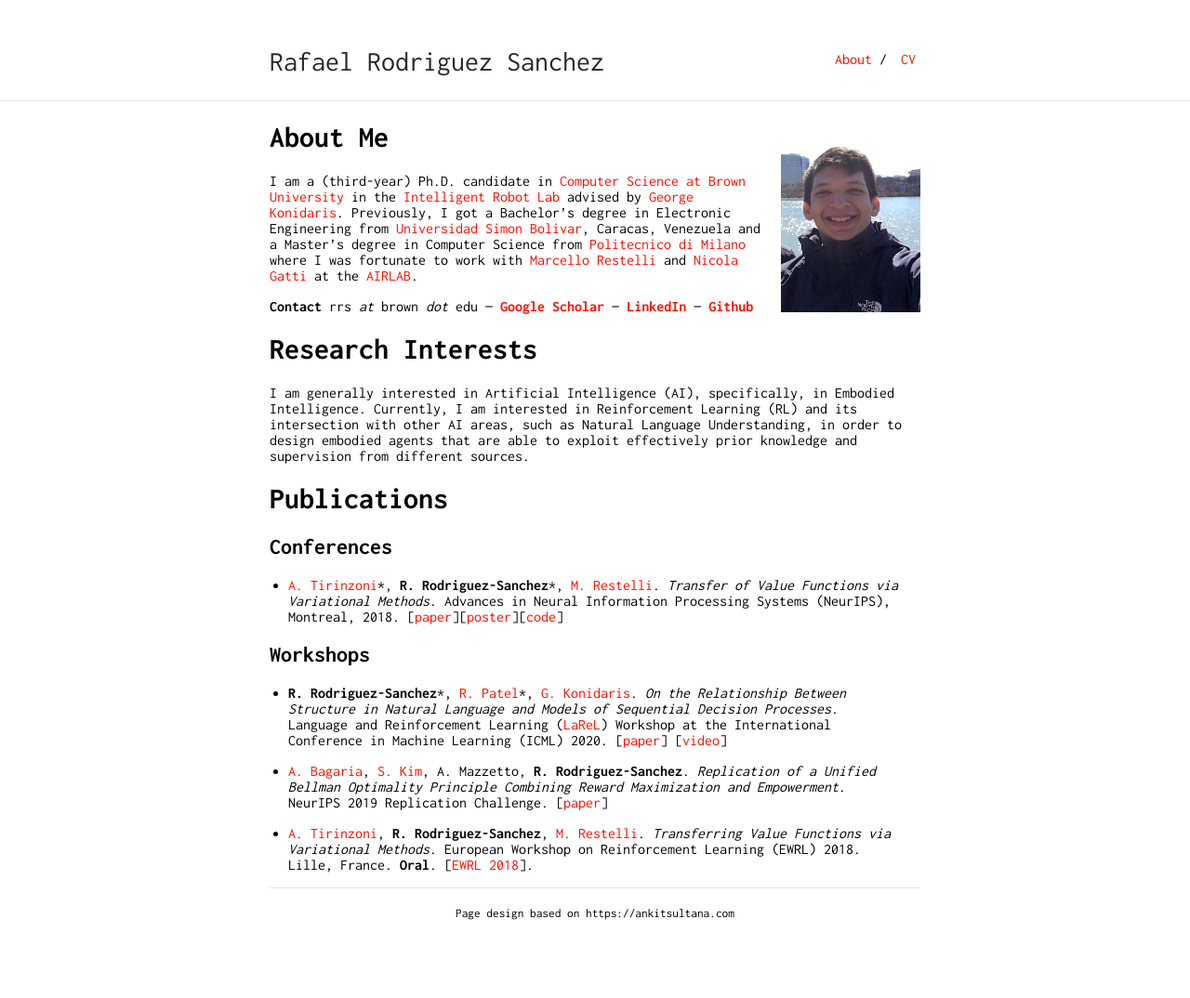
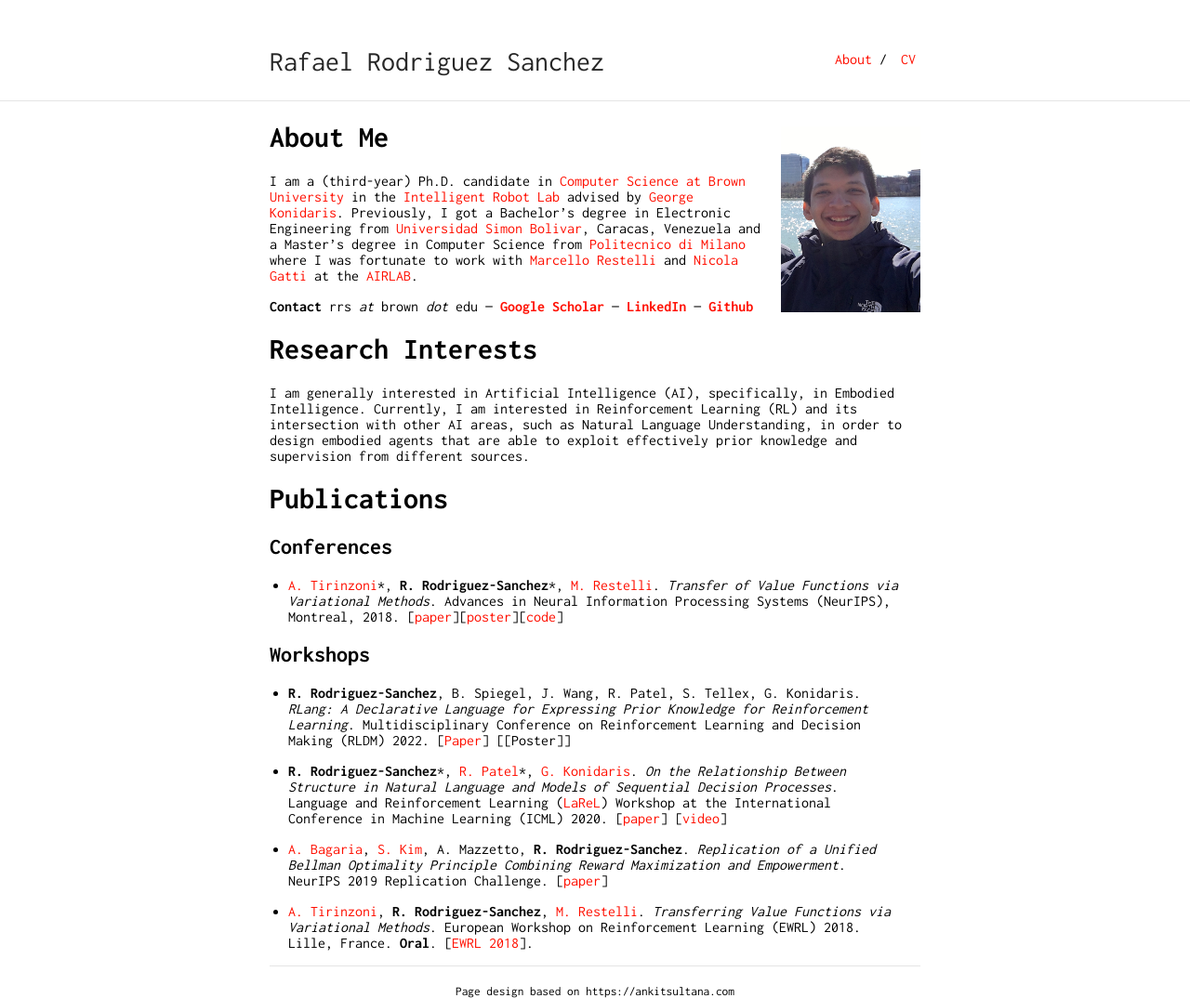
Before and after one commit to rafarodsa/rafarodsa.github.io, a Jekyll site: the page built from index.md, in a window 1280 px wide. Shown: the whole page at 93% size. Built offline with Jekyll 4.4.1, drawn with Linux system fonts in a browser that asks for light colours; before the commit the page ends 990 px from its top, so only the background shows below that.

Commit message:
added RLDM paper

```diff
--- a/index.md
+++ b/index.md
@@ -24,6 +24,9 @@ I am generally interested in Artificial Intelligence (AI), specifically, in Embo
 
 ## **Workshops**
 
+- **R. Rodriguez-Sanchez**, B. Spiegel, J. Wang, R. Patel, S. Tellex, G. Konidaris. *RLang: A Declarative Language for Expressing Prior Knowledge for Reinforcement Learning*. Multidisciplinary Conference on Reinforcement Learning and Decision Making (RLDM) 2022.
+[[Paper](/rlang_rldm2022.pdf)] [[Poster]]
+
 - **R. Rodriguez-Sanchez**\*, [R. Patel](http://cs.brown.edu/people/rpatel59/)\*, [G. Konidaris](http://cs.brown.edu/people/gdk/). *On the Relationship Between Structure in Natural Language and Models of Sequential Decision Processes*. Language and Reinforcement Learning ([LaReL](https://larel-ws.github.io/accepted-papers/)) Workshop at the International Conference in Machine Learning (ICML) 2020.
 [[paper](/on_the_relationship_between_structure_in_natural_language_and_models_of_sequential_decision_processes.pdf)] [[video](https://www.youtube.com/watch?v=a3JJo_cvzpE&feature=emb_logo)]
 
```
Also changed, not shown: 1 other file.
